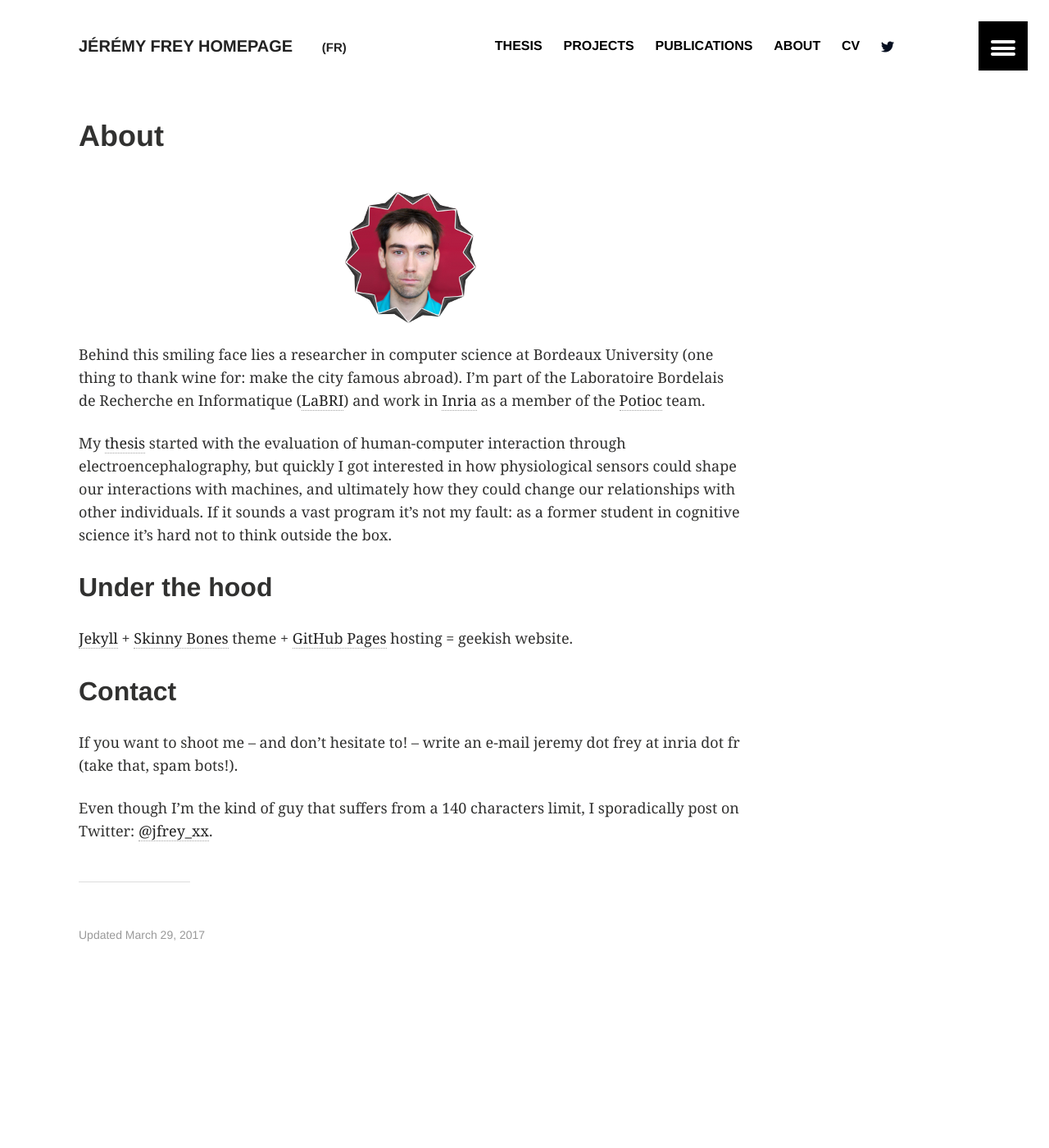
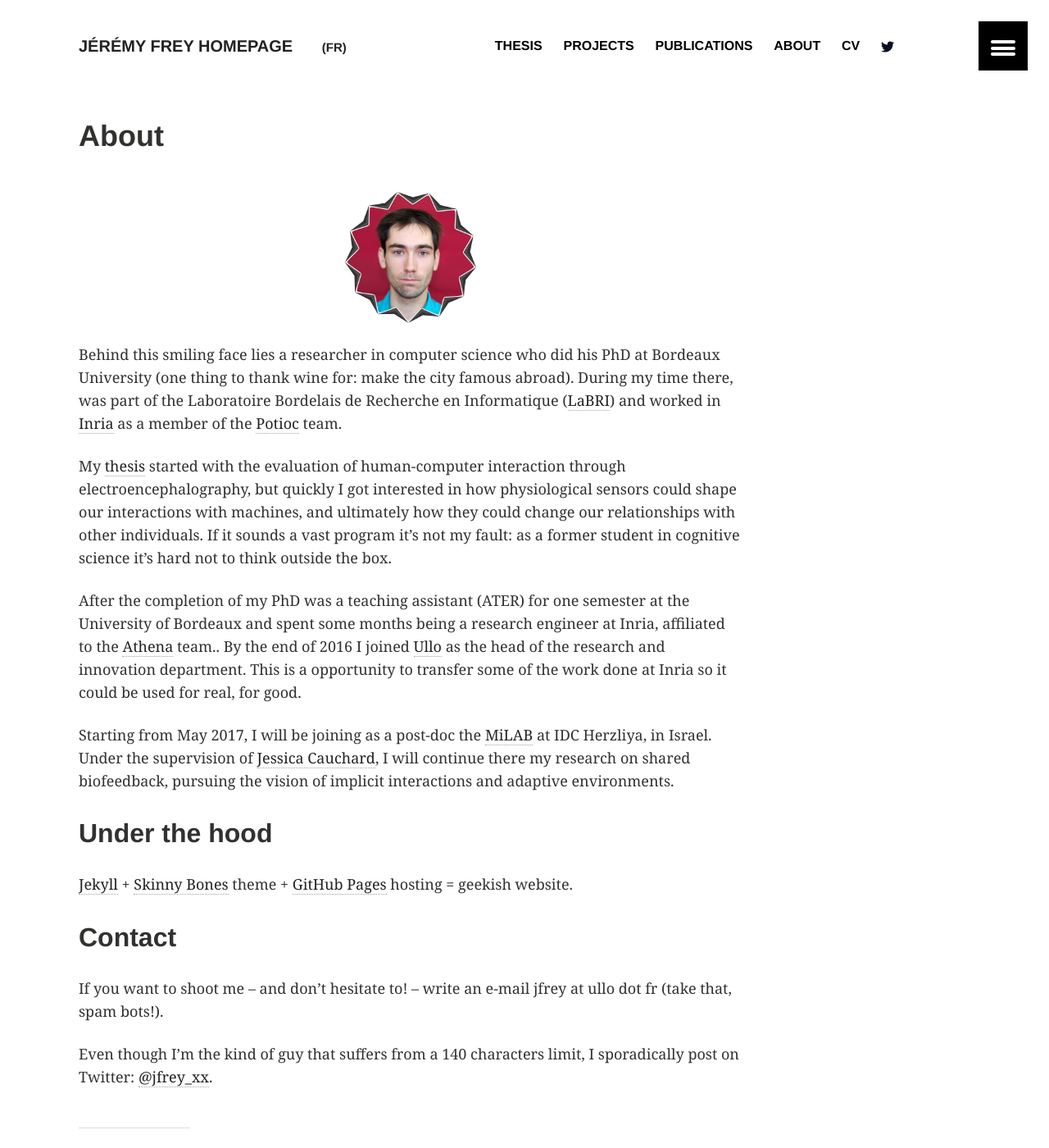
Before and after one commit to jfrey-xx/jfrey-xx.github.io, a Jekyll site: the page built from _pages/about.md, in a window 1280 px wide and 1400 px high. Shown: the whole window at 82% size. Built offline with Jekyll 4.4.1, drawn with Linux system fonts in a browser that asks for light colours.

Commit message:
Update info for e.

```diff
--- a/_pages/about.md
+++ b/_pages/about.md
@@ -4,9 +4,13 @@ title: "About"
 
 ![{{ site.owner.name }}]({{ site.url }}/images/{{ site.owner.avatar }})
 
-Behind this smiling face lies a researcher in computer science at Bordeaux University (one thing to thank wine for: make the city famous abroad). I'm part of the Laboratoire Bordelais de Recherche en Informatique ([LaBRI](http://www.labri.fr)) and work in [Inria](http://www.inria.fr/en/) as a member of the [Potioc](https://team.inria.fr/potioc/) team.
+Behind this smiling face lies a researcher in computer science who did his PhD at Bordeaux University (one thing to thank wine for: make the city famous abroad). During my time there, was part of the Laboratoire Bordelais de Recherche en Informatique ([LaBRI](http://www.labri.fr)) and worked in [Inria](http://www.inria.fr/en/) as a member of the [Potioc](https://team.inria.fr/potioc/) team.
 
 My [thesis]({{ site.url }}/thesis/) started with the evaluation of human-computer interaction through electroencephalography, but quickly I got interested in how physiological sensors could shape our interactions with machines, and ultimately how they could change our relationships with other individuals. If it sounds a vast program it's not my fault: as a former student in cognitive science it's hard not to think outside the box.
+
+After the completion of my PhD was a teaching assistant (ATER) for one semester at the University of Bordeaux and spent some months being a research engineer at Inria, affiliated to the [Athena](https://team.inria.fr/athena/) team.. By the end of 2016 I joined [Ullo](http://ullo.fr) as the head of the research and innovation department. This is a opportunity to transfer some of the work done at Inria so it could be used for real, for good.
+
+Starting from May 2017, I will be joining as a post-doc the [MiLAB](http://milab.idc.ac.il/) at IDC Herzliya, in Israel. Under the supervision of [Jessica Cauchard](http://www.jessicacauchard.com/), I will continue there my research on shared biofeedback, pursuing the vision of implicit interactions and adaptive environments.
 
 ## Under the hood
 
@@ -14,6 +18,6 @@ My [thesis]({{ site.url }}/thesis/) started with the evaluation of human-compute
 
 ## Contact
 
-If you want to shoot me -- and don't hesitate to! -- write an e-mail jeremy dot frey at inria dot fr (take that, spam bots!).
+If you want to shoot me -- and don't hesitate to! -- write an e-mail jfrey at ullo dot fr (take that, spam bots!).
 
 Even though I'm the kind of guy that suffers from a 140 characters limit, I sporadically post on Twitter: [@jfrey_xx](https://twitter.com/jfrey_xx).
```
